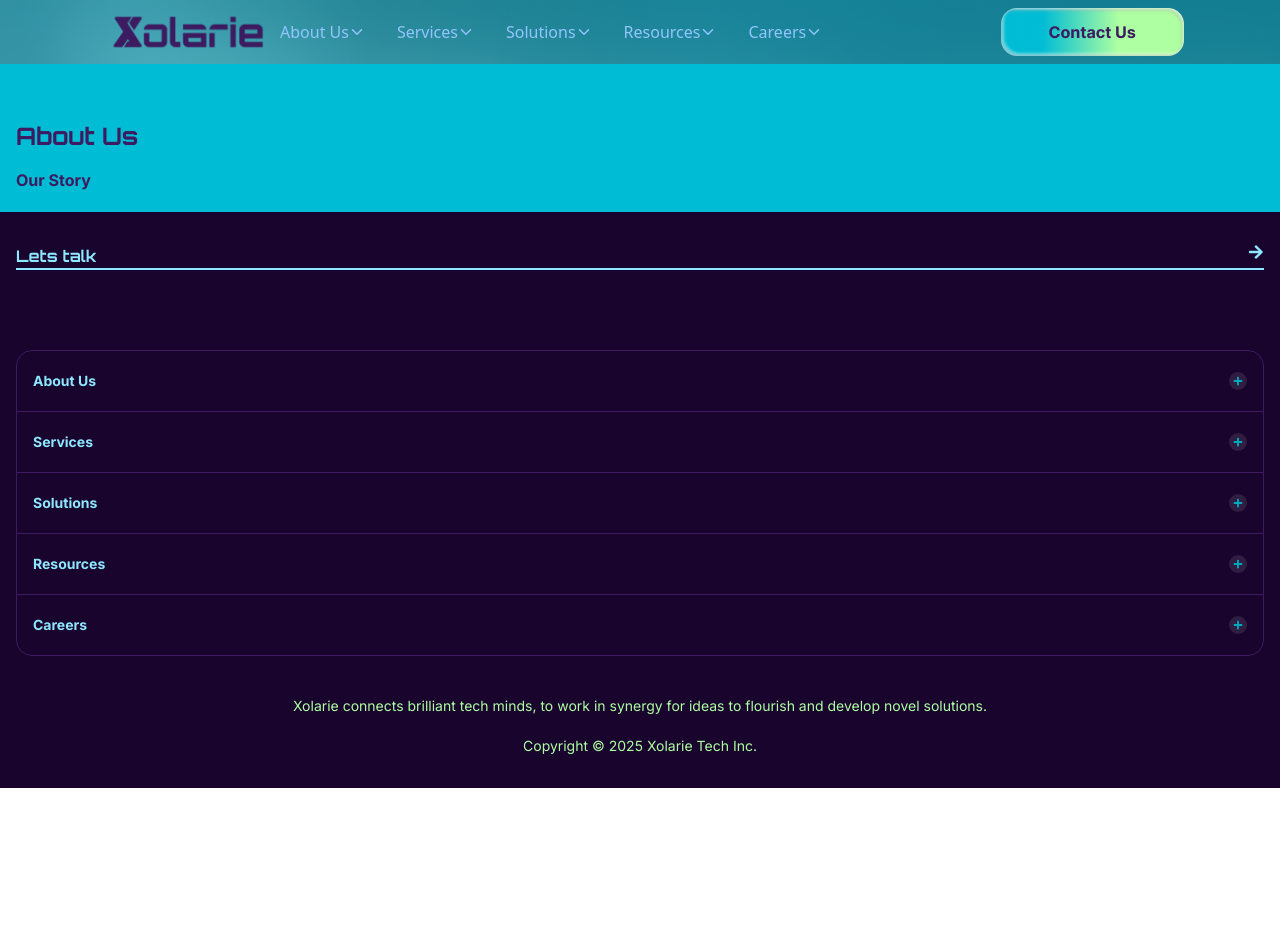
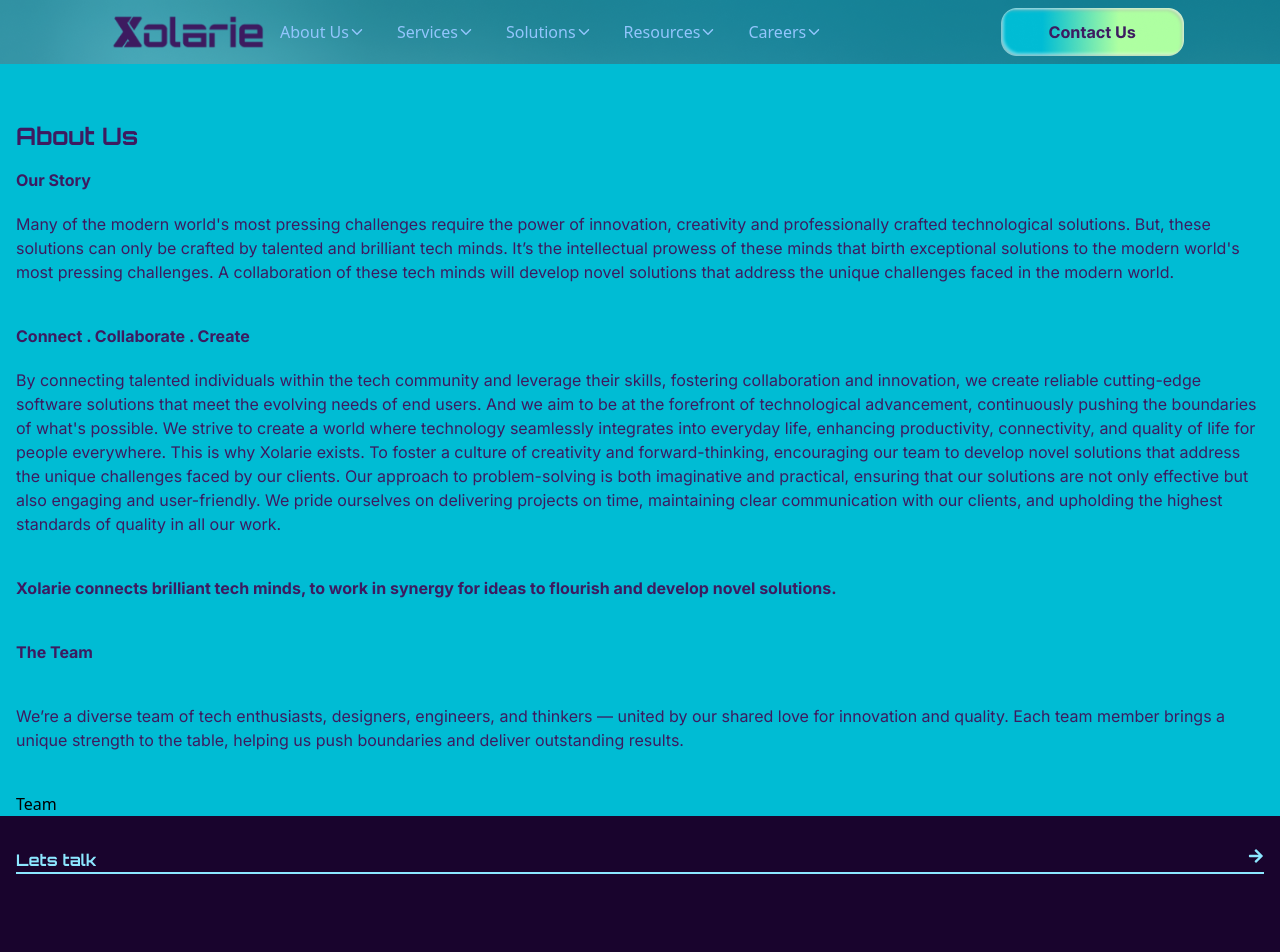
Before and after one commit to xolarie/xolarie, a React (Vite) app in the folder frontend/web/: page /about in a window 1280 px wide. Shown: the top 952 px of the page. Before the commit the page ends 800 px from the top, so only its background shows below. Built offline with nearby package versions, Linux system fonts and the light colour scheme.

Commit message:
update about page

```diff
--- a/frontend/web/src/components/Header.jsx
+++ b/frontend/web/src/components/Header.jsx
@@ -15,7 +15,9 @@
   return (
     <div className="w-[100vw] h-16 bg-header-bg px-24 flex flex-row items-center absolute z-30">
       <div>
+        <Link to="/">
         <img src={logo} alt="Logo" className="h-16" />
+        </Link>
       </div>
       <nav>
         <ul className="flex justify-center items-center relative">
--- a/frontend/web/src/components/Hero.jsx
+++ b/frontend/web/src/components/Hero.jsx
@@ -76,7 +76,7 @@
                     exit={{ y: -20, opacity: 0 }}
                     transition={{ duration: 0.4 }}
                     style={{ position: "absolute" }}
-                    className="text-5xl text-center bg-gradient-to-r from-[#39FF14] to-[#D9F0FF] bg-clip-text text-transparent"
+                    className="text-4xl text-center bg-gradient-to-r from-[#39FF14] to-[#D9F0FF] bg-clip-text text-transparent"
                   >
                     {servicesText[serviceTextIndex]}
                   </motion.div>
--- /dev/null
+++ b/frontend/web/src/components/Team.jsx
@@ -0,0 +1,10 @@
+
+const Team = () => {
+  return (
+    <div>
+        Team
+    </div>
+  )
+}
+
+export default Team
--- a/frontend/web/src/constants/index.js
+++ b/frontend/web/src/constants/index.js
@@ -111,4 +111,52 @@
     },
 ]
 
-export { navDatas, servicesData, SolutionsData };
+const teamMembers = [
+    {
+        name: "Judith Oluchi",
+        role: "Backend Developer",
+        image: ""
+    },
+    {
+        name: "Matti Nimot",
+        role: "Frontend Developer",
+        image: ""
+    },
+    {
+        name: "Olumide Ayomide",
+        role: "Digital Marketting Mgr.",
+        image: ""
+    },
+    {
+        name: "Pinmiloye Daniel",
+        role: "Asst. Digital Marketing Mgr.",
+        image: ""
+    },
+    {
+        name: "Samuel Semako",
+        role: "Game and Animation Developer",
+        image: ""
+    },
+    // {
+    //     name: "",
+    //     role: "",
+    //     image: ""
+    // },
+    // {
+    //     name: "",
+    //     role: "",
+    //     image: ""
+    // },
+    // {
+    //     name: "",
+    //     role: "",
+    //     image: ""
+    // },
+    // {
+    //     name: "",
+    //     role: "",
+    //     image: ""
+    // },
+]
+
+export { navDatas, servicesData, SolutionsData, teamMembers };
--- a/frontend/web/src/pages/aboutus/index.jsx
+++ b/frontend/web/src/pages/aboutus/index.jsx
@@ -1,5 +1,6 @@
 import { Link } from "react-router-dom";
 import { FaGreaterThan } from "react-icons/fa6";
+import Team from "../../components/Team";
 
 const AboutUs = () => {
   return (
@@ -12,8 +13,14 @@
       <div>
         <h1 className=" font-orbitron font-bold text-[#3D1B60] text-2xl my-4">About Us</h1>
         <h4 className=" font-inter font-bold text-[#3D1B60] pb-5">Our Story</h4>
-        <p></p>
+        <p className="font-inter text-[#3D1B60] pb-10">Many of the modern world&apos;s most pressing challenges require the power of innovation, creativity and professionally crafted technological  solutions. But, these solutions can only be crafted by talented and  brilliant tech minds. It’s the intellectual prowess of these minds that birth exceptional solutions  to the modern world&apos;s most pressing challenges. A collaboration of these tech minds will develop novel solutions that address the unique challenges  faced in the modern world. </p>
+        <h4 className=" font-inter font-bold text-[#3D1B60] pb-5">Connect . Collaborate . Create </h4>
+        <p className="font-inter text-[#3D1B60] pb-10">By connecting talented individuals within the tech community and leverage  their skills, fostering collaboration and innovation, we create reliable  cutting-edge software solutions that meet the evolving needs of end users. And we aim to be at the forefront of technological advancement,  continuously pushing the boundaries of what&apos;s possible. We strive to create  a world where technology seamlessly integrates into everyday life, enhancing  productivity, connectivity, and quality of life for people everywhere. This is why Xolarie exists. To foster a culture of creativity and  forward-thinking, encouraging our team to develop novel solutions  that address the unique challenges faced by our clients. Our approach to problem-solving is both imaginative and practical,  ensuring that our solutions are not only effective but also engaging  and user-friendly. We pride ourselves on delivering projects on time, maintaining clear  communication with our clients, and upholding the highest standards  of quality in all our work.</p>
+        <h4 className=" font-inter font-bold text-[#3D1B60] pb-10">Xolarie connects brilliant tech minds, to work in synergy for ideas to flourish and develop novel solutions.</h4>
+        <h4 className=" font-inter font-bold text-[#3D1B60] pb-10">The Team</h4>
+        <p className="font-inter text-[#3D1B60] pb-10">We’re a diverse team of tech enthusiasts, designers, engineers, and thinkers — united by our shared love for innovation and quality. Each team member brings a unique strength to the table, helping us push boundaries and deliver outstanding results.</p>
       </div>
+      <div><Team /></div>
     </div>
   )
 }
```
